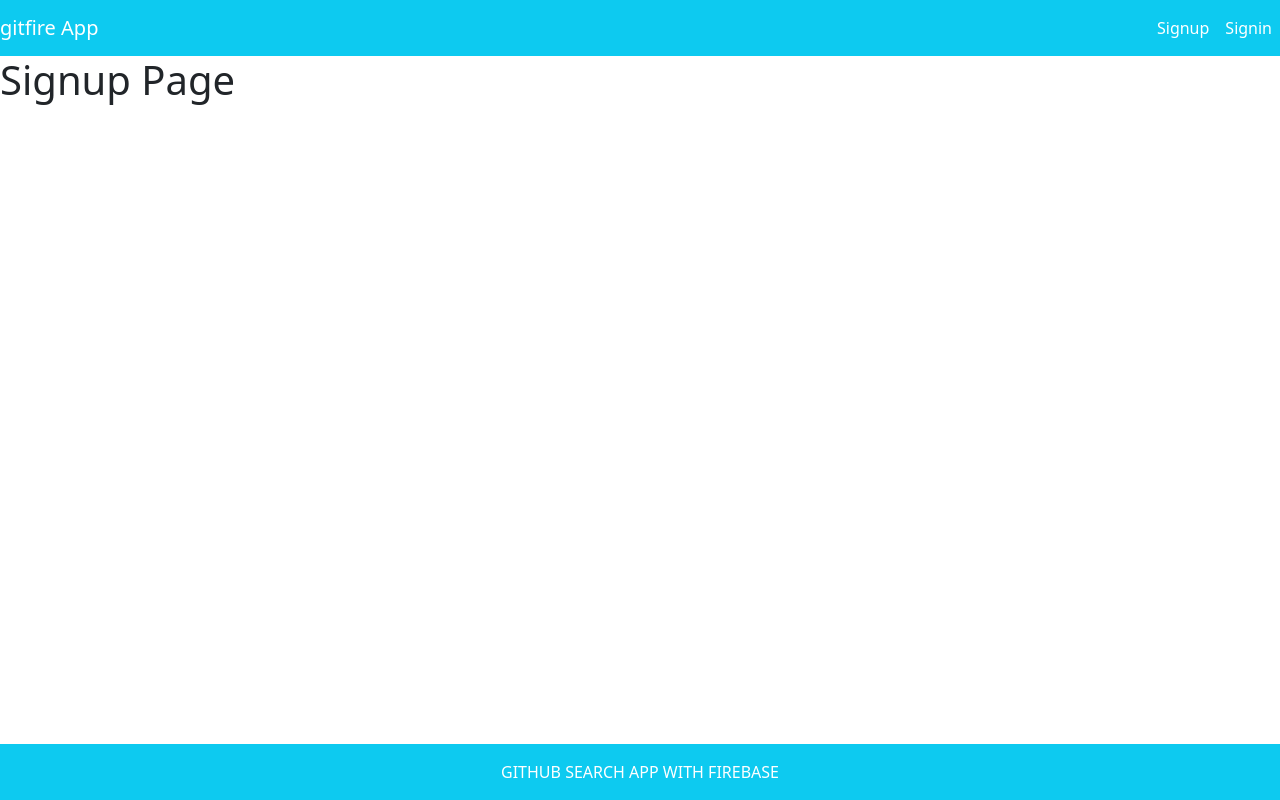
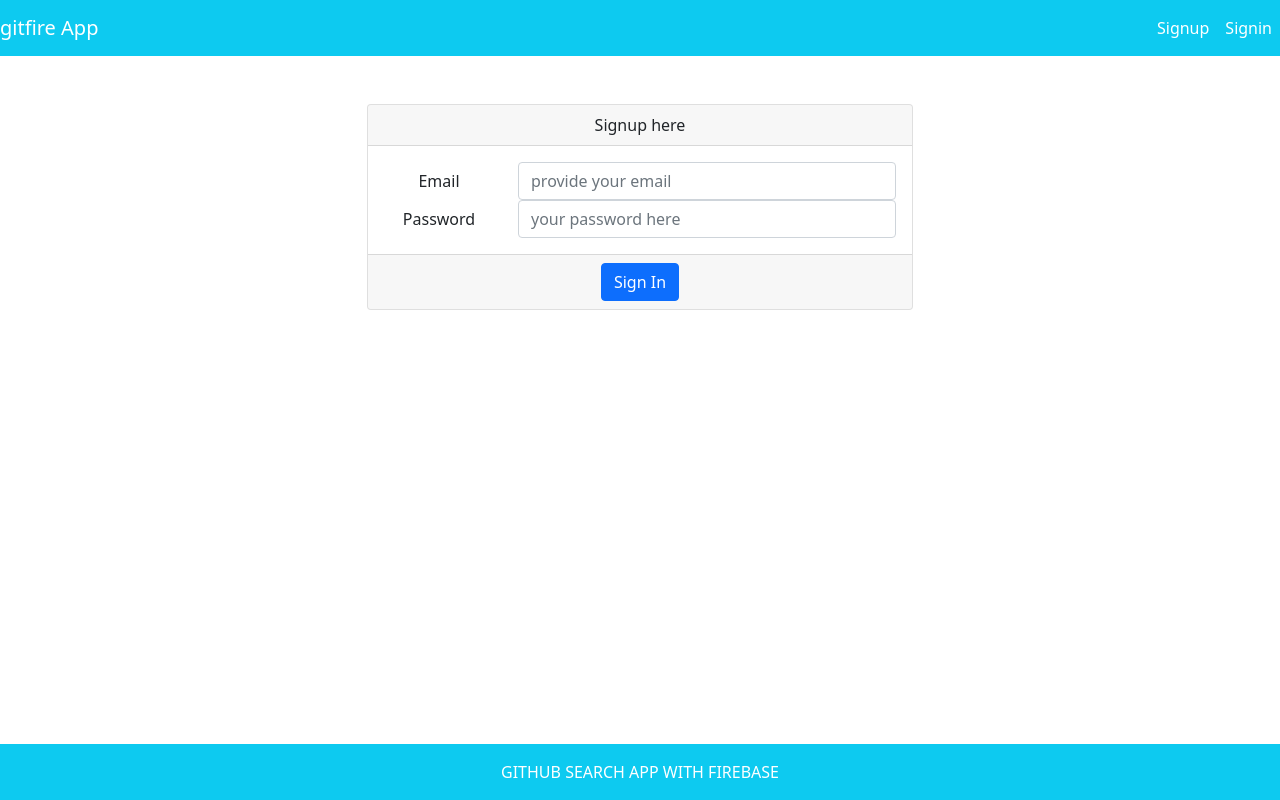
Before and after one commit to shivvvaam/firebase-github-app, a React (Create React App) app: page /signup in a window 1280 px wide. Built offline with nearby package versions, Linux system fonts and the light colour scheme.

Commit message:
User Signup in firebase

```diff
--- a/src/App.js
+++ b/src/App.js
@@ -13,8 +13,8 @@ import {ToastContainer} from "react-toastify";
 import "react-toastify/dist/ReactToastify.min.css";
 
 //firebase
-import firebase from "firebase/app";
-import "firebase/auth";
+import firebase from "firebase/compat/app";
+import "firebase/compat/auth";
 
 //components
 import Home from "./pages/Home";
@@ -25,6 +25,9 @@ import { UserContext } from "./context/UserContext";
 import Footer from "./layout/Footer";
 import Header from "./layout/Header";
 
+import firebaseConfig from "./Config/FirebaseConfig";
+//init firebase
+firebase.initializeApp(firebaseConfig);
 
 const App=()=> {
 
--- /dev/null
+++ b/src/Config/FirebaseConfig.js
@@ -0,0 +1,8 @@
+export default  {
+    apiKey: "AIzaSyDEVOf2ukBax0GnkQ6O4bKFXTD9A-YZlaY",
+    authDomain: "mygitapp-fa639.firebaseapp.com",
+    projectId: "mygitapp-fa639",
+    storageBucket: "mygitapp-fa639.appspot.com",
+    messagingSenderId: "112510046450",
+    appId: "1:112510046450:web:d09f58e4ca5414c8f0006b"
+  };
--- a/src/layout/Header.js
+++ b/src/layout/Header.js
@@ -36,10 +36,10 @@ const Header = () => {
                             (
                                 <>
                                     <NavItem>
-                                        <NavLink tag={Link} to="/" className="text-white">Signup</NavLink>
+                                        <NavLink tag={Link} to="/Signup" className="text-white">Signup</NavLink>
                                     </NavItem>
                                     <NavItem>
-                                        <NavLink tag={Link} to="/" className="text-white">Signin</NavLink>
+                                        <NavLink tag={Link} to="/signin" className="text-white">Signin</NavLink>
                                     </NavItem>
                                 </>
                             )
--- a/src/pages/Signup.js
+++ b/src/pages/Signup.js
@@ -1,11 +1,107 @@
-import React from "react";
+import React, { useContext,useState } from "react";
+import {
+    Container,
+    Form,
+    Button,
+    FormGroup,
+    Label,
+    Col,
+    Input,
+    Row,
+    Card,
+    CardBody,
+    CardFooter,
+    CardHeader
+} from "reactstrap";
+
+import firebase from "firebase/compat/app";
+import { UserContext } from "../context/UserContext";
+import {Redirect} from "react-router-dom";
+import { toast } from "react-toastify";
 
 const Signup = () => {
+
+    const context=useContext(UserContext);
+    const [email,setEmail]= useState('');
+    const [password,setPassword]=useState('');
+
+    const handleSignUp=()=>{
+        firebase
+            .auth()
+            .createUserWithEmailAndPassword(email,password)
+            .then(res=>{
+                console.log(res)
+                context.setUser({email:res.user.email,uid:res.user.uid})
+            })
+            .catch(error=>{
+                console.log(error)
+                toast(error.message,{
+                    type:"error"
+                })
+            })
+
+    }
+
+    const handleSubmit =e=>{
+        e.preventDefault()
+        handleSignUp()
+    }
+
+    if(context.user?.uid){
+        return<Redirect to="/"/>
+    }
     return (
-        <div>
-            <h1>Signup Page</h1>
-        </div>
-    );
+		<Container className='text-center'>
+			<Row>
+				<Col lg={6} className='offset-lg-3 mt-5'>
+					<Card>
+						<Form onSubmit={handleSubmit}>
+							<CardHeader className=''>Signup here</CardHeader>
+							<CardBody>
+								<FormGroup row>
+									<Label for='email' sm={3}>
+										Email
+									</Label>
+									<Col sm={9}>
+										<Input
+											type='email'
+											name='email'
+											id='email'
+											placeholder='provide your email'
+											value={email}
+											onChange={e => setEmail(e.target.value)}
+										/>
+									</Col>
+								</FormGroup>
+								<FormGroup row>
+									<Label for='password' sm={3}>
+										Password
+									</Label>
+									<Col sm={9}>
+										<Input
+											type='password'
+											name='password'
+											id='password'
+											placeholder='your password here'
+											value={password}
+											onChange={e => setPassword(e.target.value)}
+										/>
+									</Col>
+								</FormGroup>
+							</CardBody>
+							<CardFooter>
+								<Button type='submit' block color='primary'>
+									Sign In
+								</Button>
+							</CardFooter>
+						</Form>
+					</Card>
+				</Col>
+			</Row>
+		</Container>
+	);
+
+
 };
 
 export default Signup;
```
